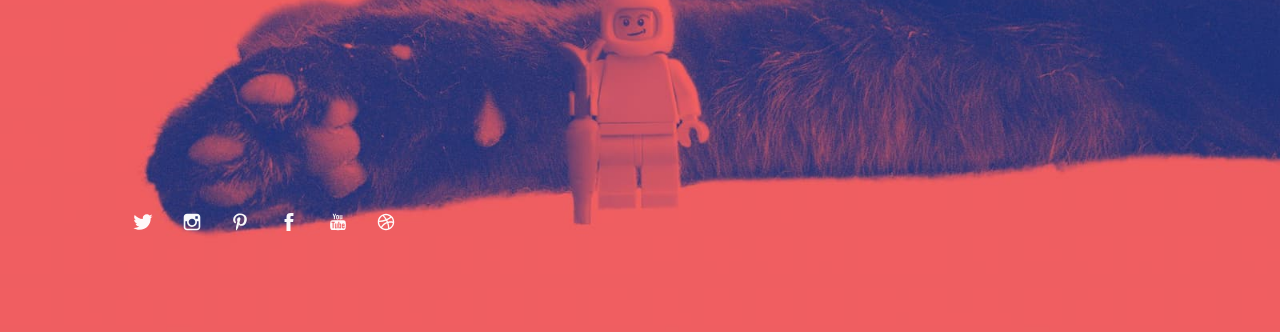
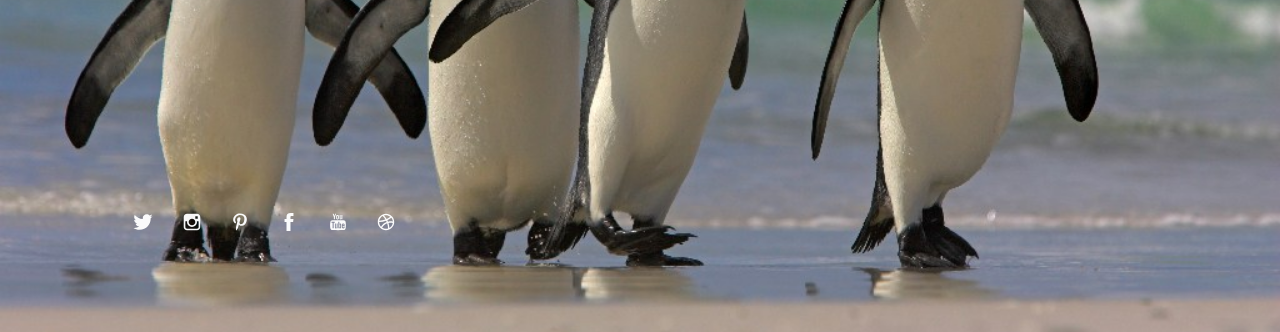
Before and after one commit to GabaViot/GabaViot.github.io, a plain HTML site: page index.html in a window 1280 px wide. Shown: the part 468-800 px from the top of the page. Drawn offline with Linux system fonts and the light colour scheme.

Commit message:
pic geändert

```diff
--- a/assets/css/me.css
+++ b/assets/css/me.css
@@ -103,7 +103,7 @@ body.page-template-page-fullsingle-me {
   letter-spacing: -0.5px;
   color: #999999;
   color: #fff;
-  background-image: url("../../images/hur.jpg");
+  background-image: url("../../images/ZB1070_ARO005894C.jpg");
   background-position: center center;
   background-size: cover; }
   body.page-template-page-fullsingle-me p {
```
Also changed, not shown: images/ZB1070_ARO005894C.jpg (added), 1 other file.
